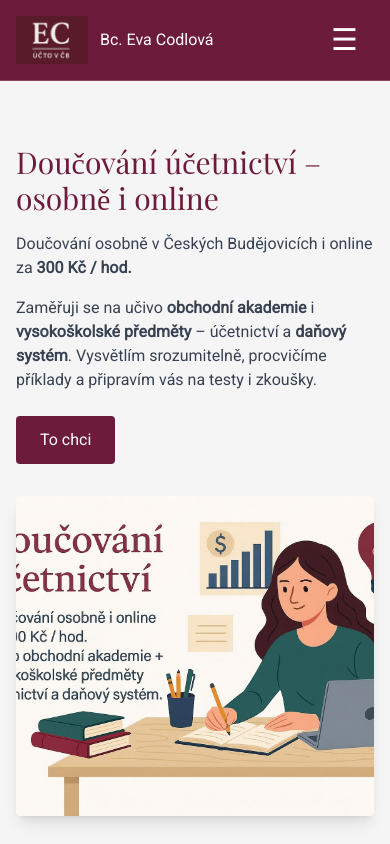
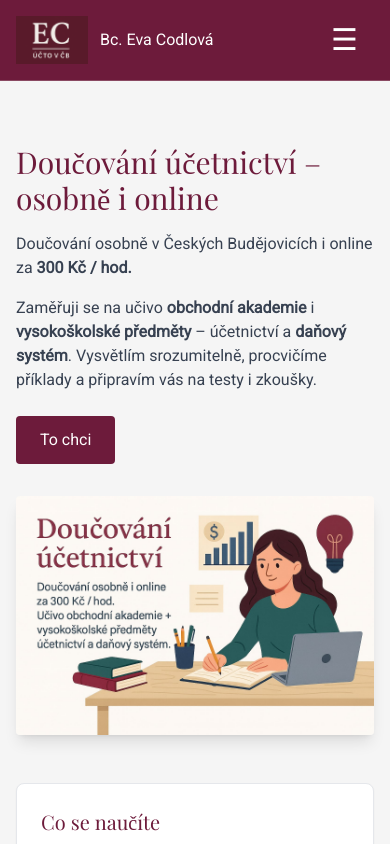
Before and after one commit to bbartonova/eva-codlova-web, a React (Vite) app: page /doucovani in a window 390 px wide. Shown: the top 844 px of the page. Built offline with nearby package versions, Linux system fonts and the light colour scheme.

Commit message:
doucovani responsivita fix

```diff
--- a/src/pages/Doucovani.jsx
+++ b/src/pages/Doucovani.jsx
@@ -186,7 +186,9 @@ export default function Doucovani() {
               <img
                 src="/doucovani.jpg"
                 alt="Doučování účetnictví – individuálně i online"
-                className="w-full h-80 object-cover rounded shadow-lg"
+                className="w-full h-auto max-h-[420px] object-contain md:h-80 md:object-cover rounded shadow-lg"
+                loading="lazy"
+                decoding="async"
               />
             </motion.div>
           </div>
```
